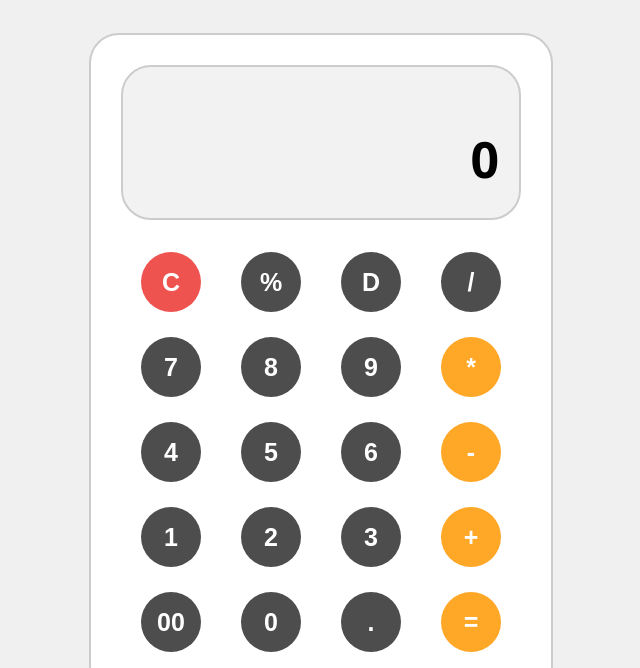
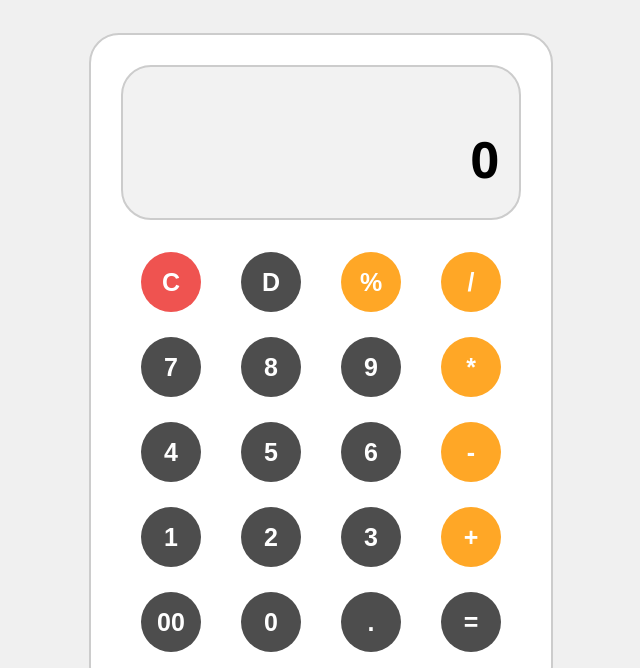
Before and after one commit to rtoscanelli/calculator, a plain HTML site: page index.html in a window 1280 px wide. Shown: the part 125-793 px from the top of the page, without its empty margins (319-959 px from the left). Drawn offline with Linux system fonts and the light colour scheme.

Commit message:
Fix new button panel

```diff
--- a/index.html
+++ b/index.html
@@ -19,9 +19,9 @@
             <div class="buttons">
                 <div class="buttons-row">
                     <button class="button clear-button">C</button>
-                    <button class="button operator-button">%</button>
-                    <button class="button operator-button">D</button>
-                    <button class="button operator-button">/</button>
+                    <button class="button delete-button">D</button>
+                    <button class="button operator-buttons">%</button>
+                    <button class="button operator-buttons">/</button>
                 </div>
                 <div class="buttons-row">
                     <button class="button number-buttons">7</button>
@@ -44,8 +44,8 @@
                 <div class="buttons-row">
                     <button class="button number-buttons">00</button>
                     <button class="button number-buttons">0</button>
-                    <button class="button equal-button">.</button>
-                    <button class="button operator-buttons">=</button>
+                    <button class="button dot-button">.</button>
+                    <button class="button equal-button">=</button>
                 </div>
             </div>
         </div>
```
